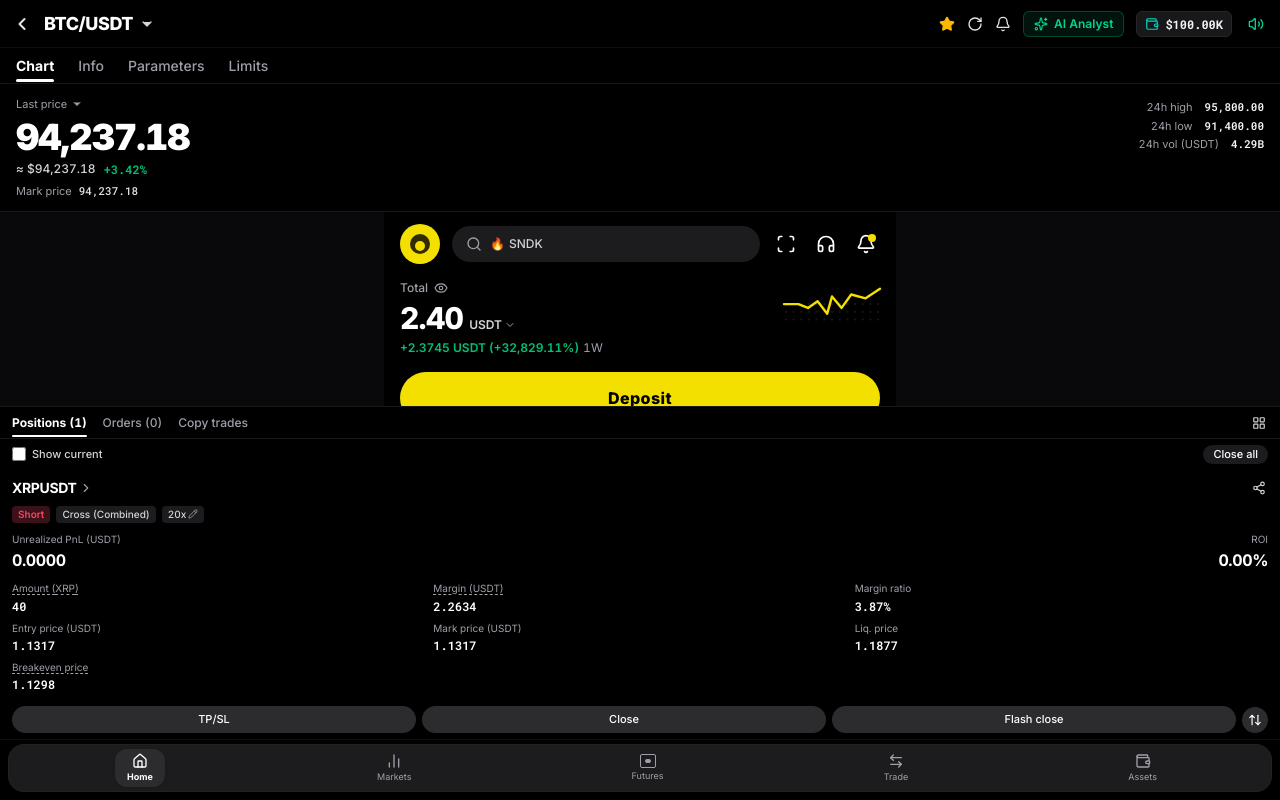
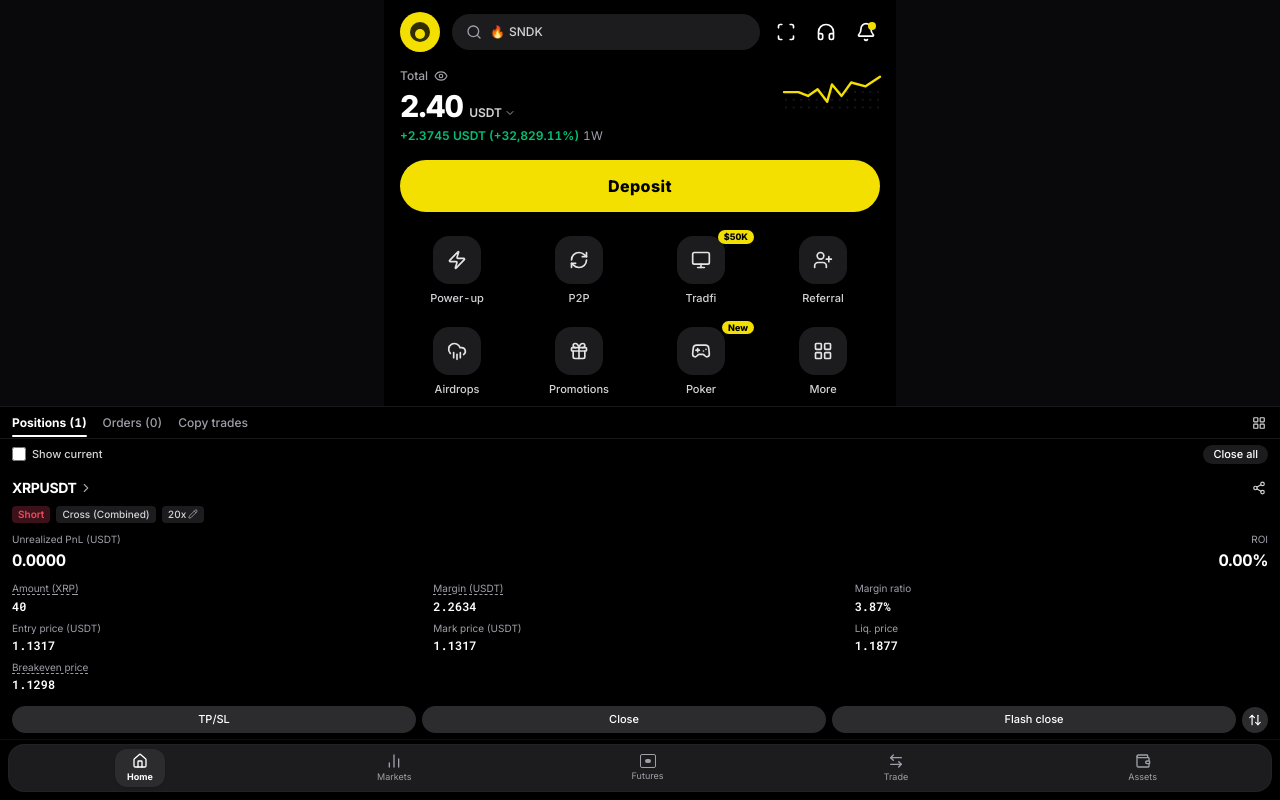
Before and after one commit to hardhustlekd-max/tradex, a React (Vite) app: page / in a window 1280 px wide. Built offline with nearby package versions, Linux system fonts and the light colour scheme; a web font is replaced by a local one.

Commit message:
Replace old header on home screen with exact home design from screenshot

```diff
--- a/src/App.tsx
+++ b/src/App.tsx
@@ -399,7 +399,8 @@ export default function App() {
 
   return (
     <div className="h-screen w-screen bg-zinc-950 flex flex-col overflow-hidden font-sans text-zinc-100 select-none">
-      {/* Top Main Navigation Header */}
+      {/* Top Main Navigation Header (Shown on Futures/Trading screens) */}
+      {activeDockTab !== 'home' && (
         <Header
           activePair={activePair}
           portfolio={portfolio}
@@ -413,6 +414,7 @@ export default function App() {
           }}
           onGoHome={() => setActiveDockTab('home')}
         />
+      )}
 
       {/* Main Workspace Body Layout */}
       <div className="flex-1 flex flex-col min-h-0 overflow-y-auto lg:overflow-hidden">
```
Lines whose indentation alone changed are shown as unchanged.
